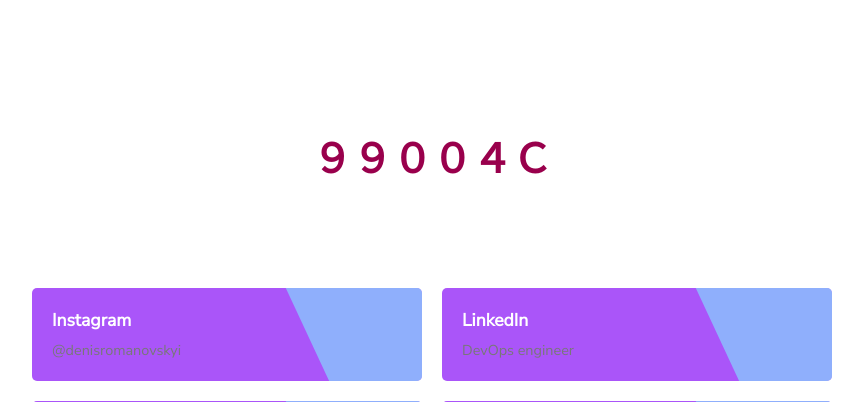
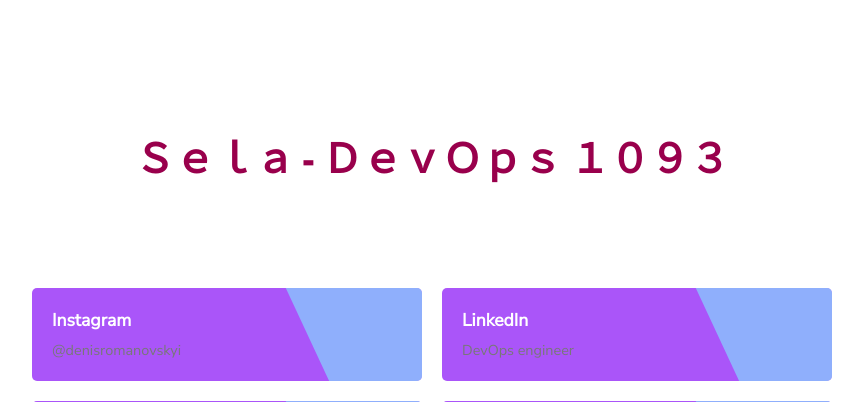
Before and after one commit to nedm0r/sample-flask-, a Python web app: template flask/templates/index.html in a window 1280 px wide. Shown: the top 402 px of the page, without its empty margins (208-1071 px from the left). Run offline with Jinja, Linux system fonts and the light colour scheme; the template is opened without the code that fills it, so the values that code supplies are empty.

Commit message:
Update index.html

```diff
--- a/flask/templates/index.html
+++ b/flask/templates/index.html
@@ -13,7 +13,7 @@
 <body style="background: #fff;">
   <div class="container">
     <div class="content">
-      <h1><span style="color:#99004C;">９９００４Ｃ</span></h1>
+      <h1><span style="color:#99004C;">Ｓｅｌａ - ＤｅｖＯｐｓ １０９３</span></h1>
       <p>
         This application is an example of Denis Romanovskyi project.
       </p>
```
